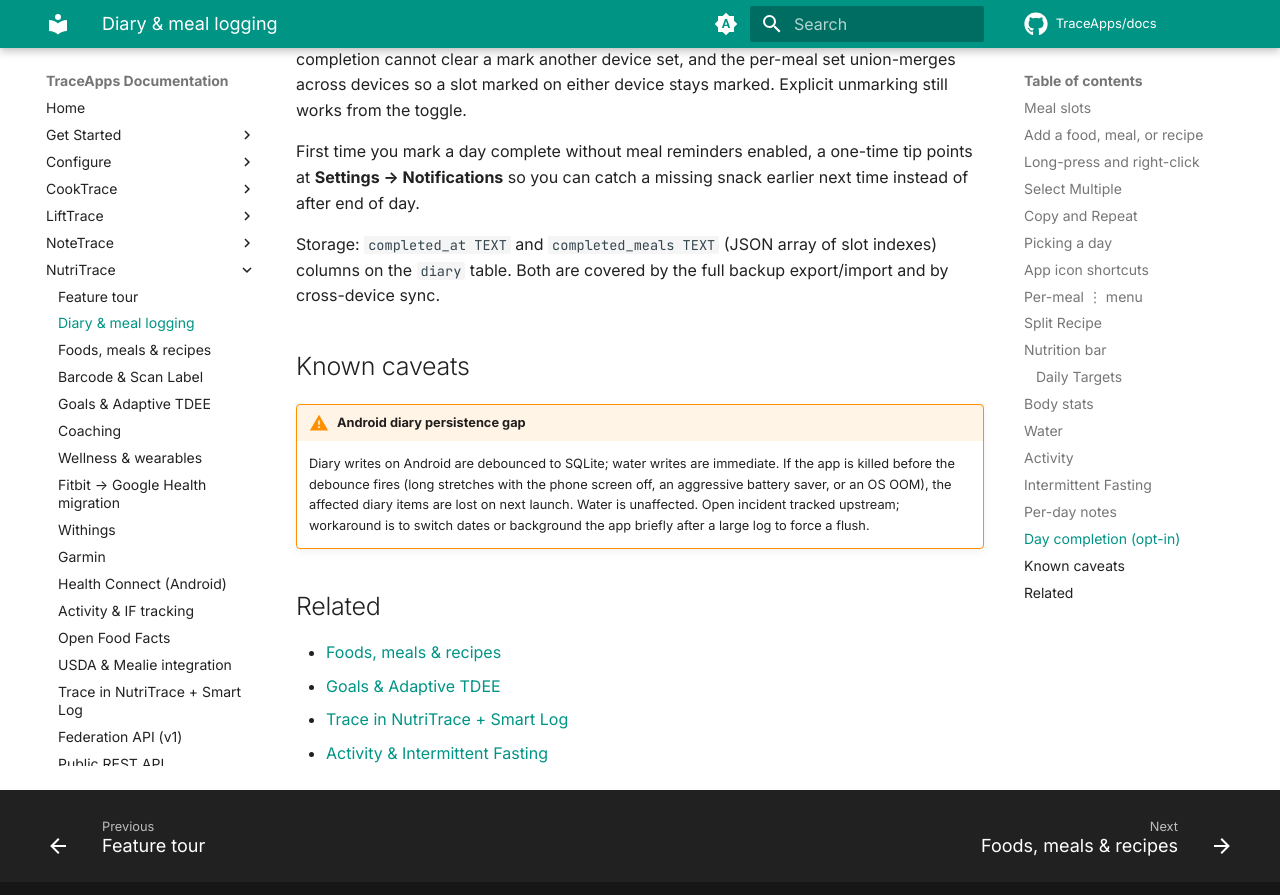
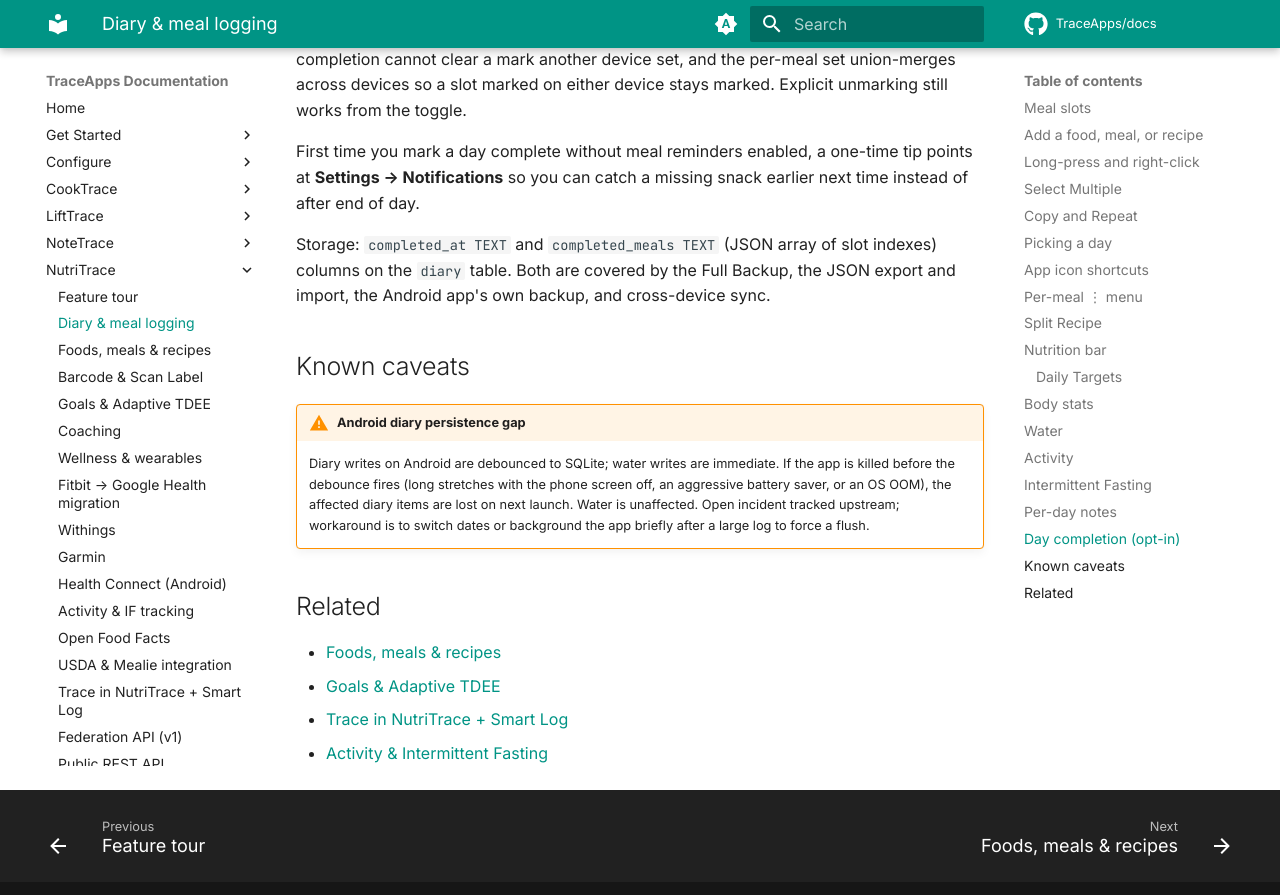
Before and after one commit to TraceApps/docs, an MkDocs documentation site: the page built from docs/nutritrace/diary.md, in a window 1280 px wide and 900 px high, scrolled down 7424 px. Shown: the top 895 px of the window. Built offline with MkDocs 1.6.1 and Material for MkDocs 9.7.7, drawn with Linux system fonts in a browser that asks for light colours; comment, search, counter and statistics services are not loaded.

Commit message:
nutritrace: backup schedule values; completion marks in every backup

```diff
--- a/docs/nutritrace/diary.md
+++ b/docs/nutritrace/diary.md
@@ -157,7 +157,7 @@ Sync across devices uses an offline-safe rule: a stale device pushing a `null` d
 
 First time you mark a day complete without meal reminders enabled, a one-time tip points at **Settings → Notifications** so you can catch a missing snack earlier next time instead of after end of day.
 
-Storage: `completed_at TEXT` and `completed_meals TEXT` (JSON array of slot indexes) columns on the `diary` table. Both are covered by the full backup export/import and by cross-device sync.
+Storage: `completed_at TEXT` and `completed_meals TEXT` (JSON array of slot indexes) columns on the `diary` table. Both are covered by the Full Backup, the JSON export and import, the Android app's own backup, and cross-device sync.
 
 ## Known caveats
 
```
Also changed, not shown: docs/nutritrace/env-vars.md (+1 -1 lines).
